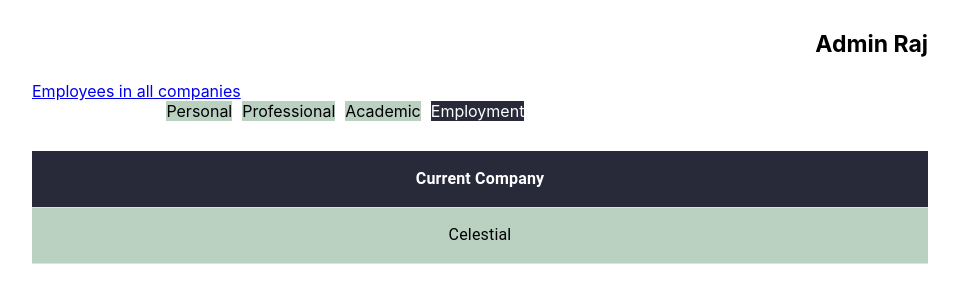
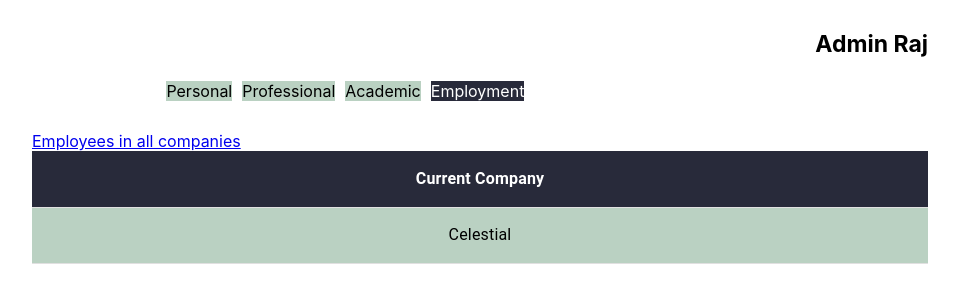
Before and after one commit to sachinrao-dev/Employee-detail, a React (Create React App) app: page /users/1/employment in a window 1280 px wide. Shown: the top 302 px of the page, without its empty margins (160-1119 px from the left). Built offline with nearby package versions, Linux system fonts and the light colour scheme.

Commit message:
add style in employement

```diff
--- a/src/component/Employment.js
+++ b/src/component/Employment.js
@@ -20,8 +20,8 @@ function Employment() {
   const userDetail = employeeEmploymentData.find((item) => item.id === parseInt(userId, 10));
   return (
     <div className={classes.container}>
-      <NavLink to={`/users/${userId}/employment/alluserscompanies`}>Employees in all companies</NavLink>
       <NavBar />
+      <NavLink className={classes.navLink} to={`/users/${userId}/employment/alluserscompanies`}>Employees in all companies</NavLink>
       <TableContainer>
         <Table>
           <TableHead>
--- a/src/component/EmploymentStyle.js
+++ b/src/component/EmploymentStyle.js
@@ -1,7 +1,18 @@
 import { makeStyles } from "@mui/styles";
 
 const useStyle = makeStyles({
+  // nav: {
+  //   "& a": {
+  //     textAlign: "right",
+  //     background: "red",
+  //   },
+  // },
   container: {
+    "& navLink": {
+      "& a": {
+        background: "red",
+      },
+    },
     width: "70%",
     margin: "0 auto",
     "& table": {
```
